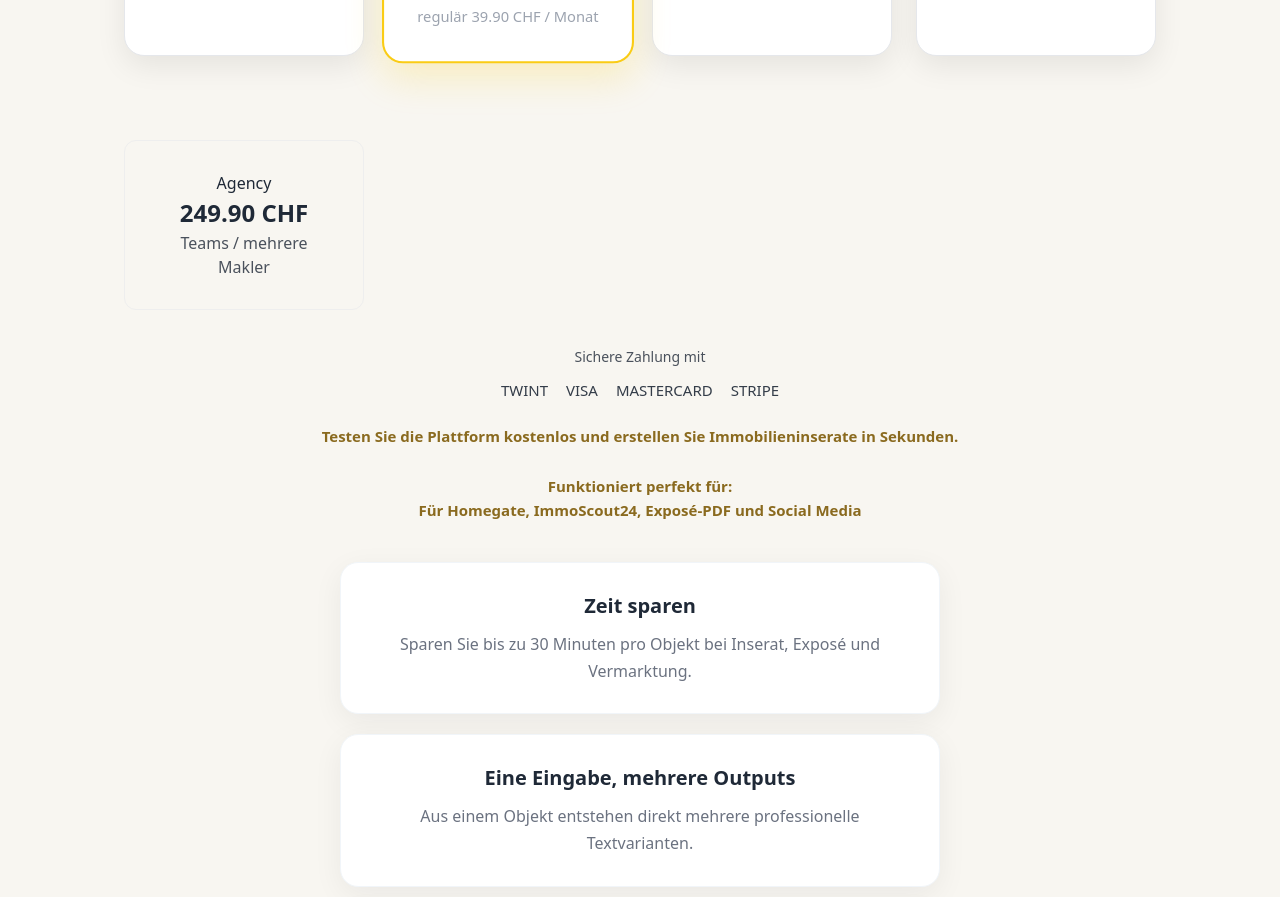
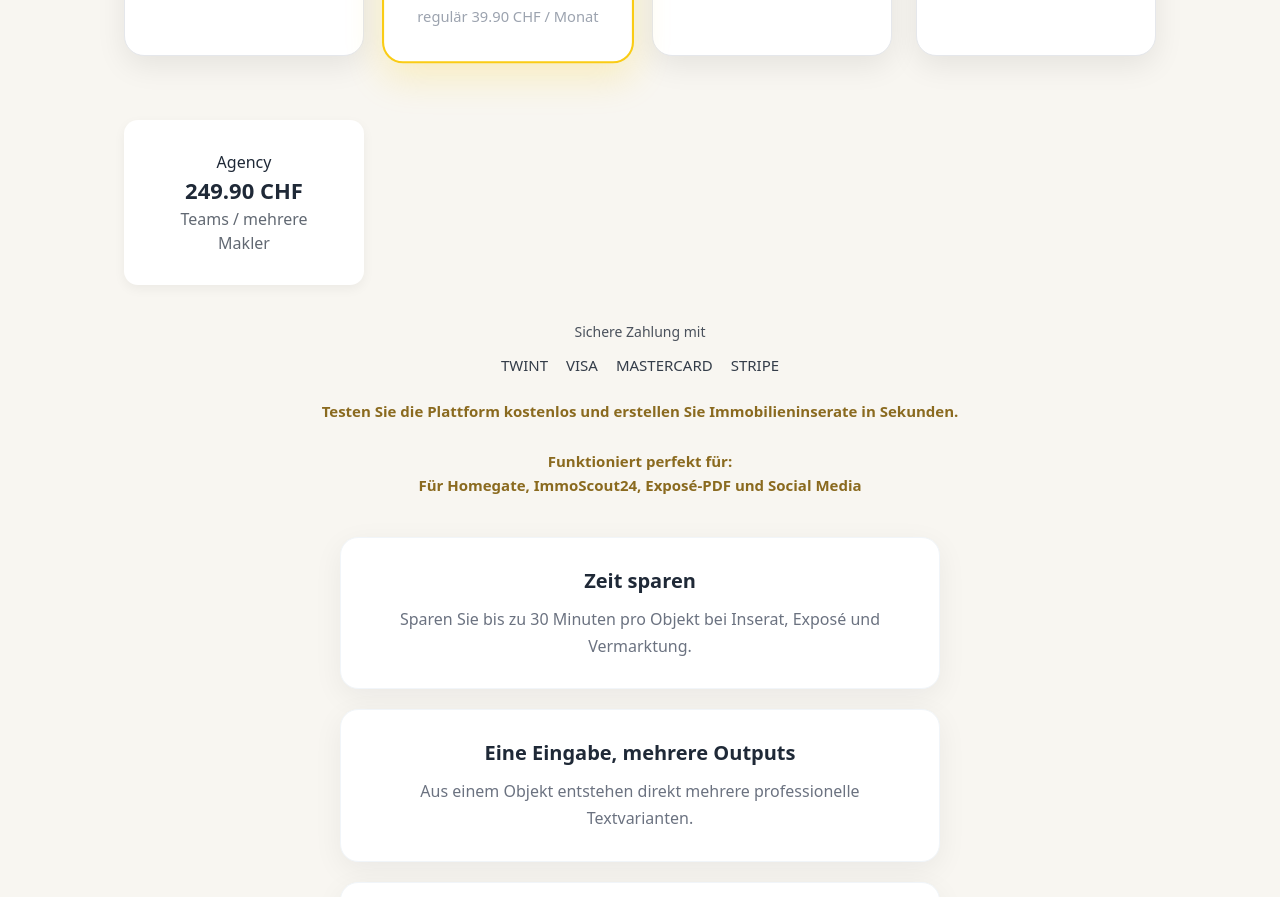
Before and after one commit to capizzijesse-commits/makler-plattform, a Next.js app: page / in a window 1280 px wide. Shown: the part 1060-1957 px from the top of the page. Built offline with nearby package versions, Linux system fonts and the light colour scheme.

Commit message:
fix angency pricing layout

```diff
--- a/app/page.tsx
+++ b/app/page.tsx
@@ -172,21 +172,22 @@ alignItems: "stretch",
       <p>Social Media / mehr Features</p>
     </div>
 
- <div style={{
-  marginTop: "60px",
-  padding: "30px",
-  borderRadius: "12px",
-  border: "1px solid #eee",
-  textAlign: "center",
-  maxWidth: "700px",
-  marginLeft: "auto",
-  marginRight: "auto"
-}}>
+ <div
+  style={{
+    marginTop: "40px",
+    width: "100%",
+    background: "white",
+    borderRadius: "14px",
+    padding: "30px",
+    boxShadow: "0 4px 12px rgba(0,0,0,0.05)",
+    textAlign: "center"
+  }}
+>
   <h3>Agency</h3>
-  <div style={{fontSize:"24px", fontWeight:"bold"}}>
+  <div style={{ fontSize: "22px", fontWeight: "600" }}>
     249.90 CHF
   </div>
-  <div style={{opacity:0.8}}>
+  <div style={{ opacity: 0.7 }}>
     Teams / mehrere Makler
   </div>
 </div>
```
